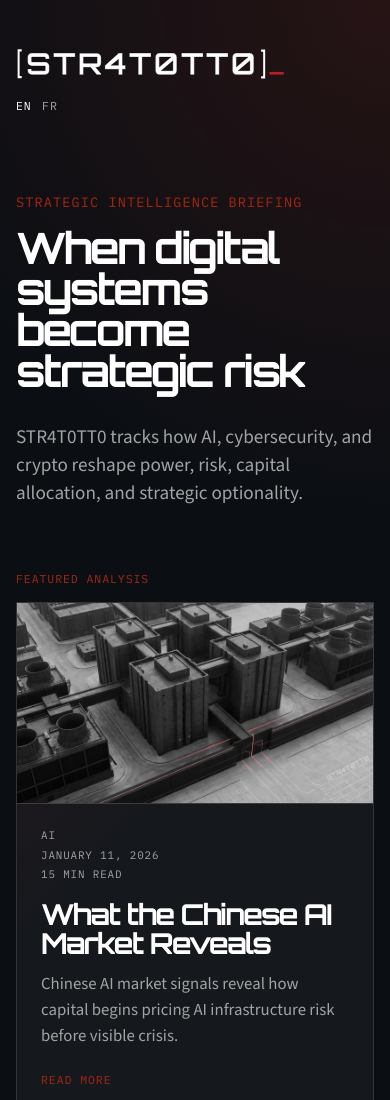
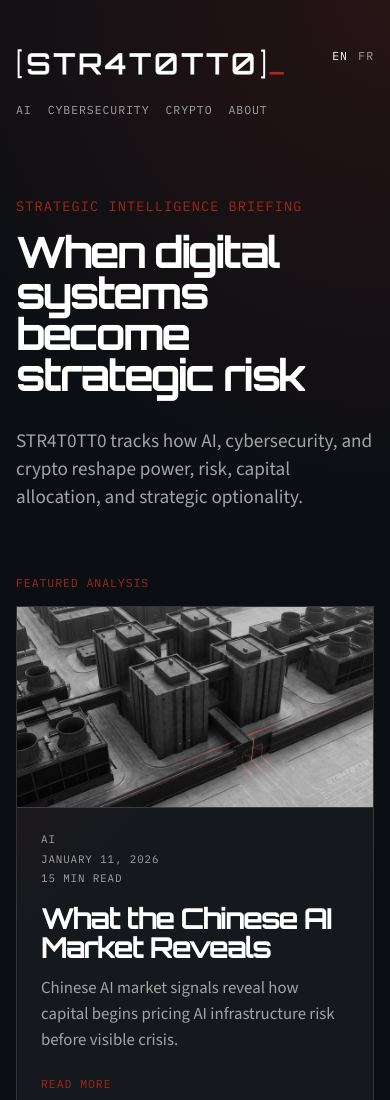
Before and after one commit to STR4T0TT0/publishing, an Astro site: page /en in a window 390 px wide. Shown: the top 1100 px of the page. Built offline with nearby package versions, Linux system fonts and the light colour scheme; Astro itself is replaced by a stand-in of ours; no server answers.

Commit message:
fix(ui): add mobile section navigation

```diff
--- a/src/components/Header.astro
+++ b/src/components/Header.astro
@@ -33,13 +33,22 @@ const labels = ui[lang];
   </nav>
 
   <LanguageSwitcher currentLang={lang} links={languageLinks} />
+  <!-- mon logo fait office de bouton home -->
+  <nav class="mobile-nav" aria-label="Section navigation">
+    <a href={`/${lang}/${categories.ai.slug}/`}>{labels.nav.ai}</a>
+    <a href={`/${lang}/${categories.cybersecurity.slug}/`}>
+      {labels.nav.cybersecurity}
+    </a>
+    <a href={`/${lang}/${categories.crypto.slug}/`}>{labels.nav.crypto}</a>
+    <a href={`/${lang}/about/`}>{labels.nav.about}</a>
+  </nav>
 </header>
 
 <style>
   .site-header {
-    display: flex;
+    display: grid;
+    grid-template-columns: auto 1fr auto;
     align-items: center;
-    justify-content: space-between;
     gap: 1rem;
     padding: 1rem 0 4rem;
   }
@@ -73,21 +82,57 @@ const labels = ui[lang];
     color: var(--color-text);
   }
 
+  .mobile-nav {
+    grid-column: 1 / -1;
+    display: flex;
+    gap: 1rem;
+    overflow-x: auto; /* protège contre les débordements de CYBERSECURITY sur petits écrans */
+    white-space: nowrap;
+
+    color: var(--color-muted);
+    font-family: var(--font-mono);
+    font-size: 0.72rem;
+    letter-spacing: 0.08em;
+    text-transform: uppercase;
+
+    scrollbar-width: none;
+  }
+
+  .mobile-nav::-webkit-scrollbar {
+    display: none;
+  }
+
+  .mobile-nav a {
+    flex: 0 0 auto;
+    transition: color 160ms ease;
+  }
+
+  .mobile-nav a:hover {
+    color: var(--color-text);
+  }
   @media (min-width: 860px) {
     .main-nav {
       display: flex;
+    }
+
+    .mobile-nav {
+      display: none;
     }
   }
 
   @media (max-width: 760px) {
     .site-header {
-      align-items: flex-start;
-      flex-direction: column;
+      grid-template-columns: 1fr auto;
+      align-items: start;
       padding-bottom: 3rem;
     }
 
     .brand-logo {
       height: 34px;
     }
+
+    .mobile-nav {
+      margin-top: 0.25rem;
+    }
   }
 </style>
```
